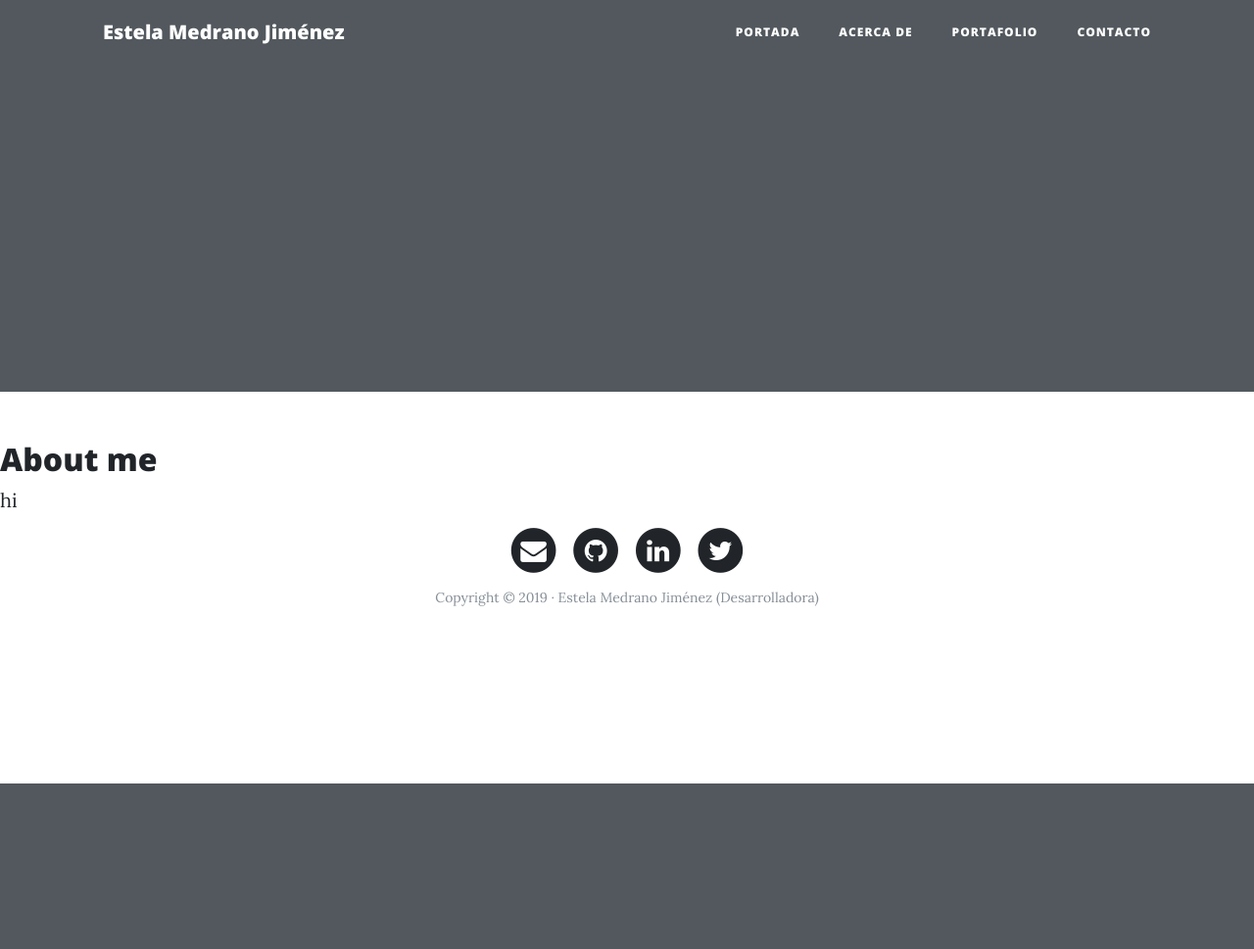
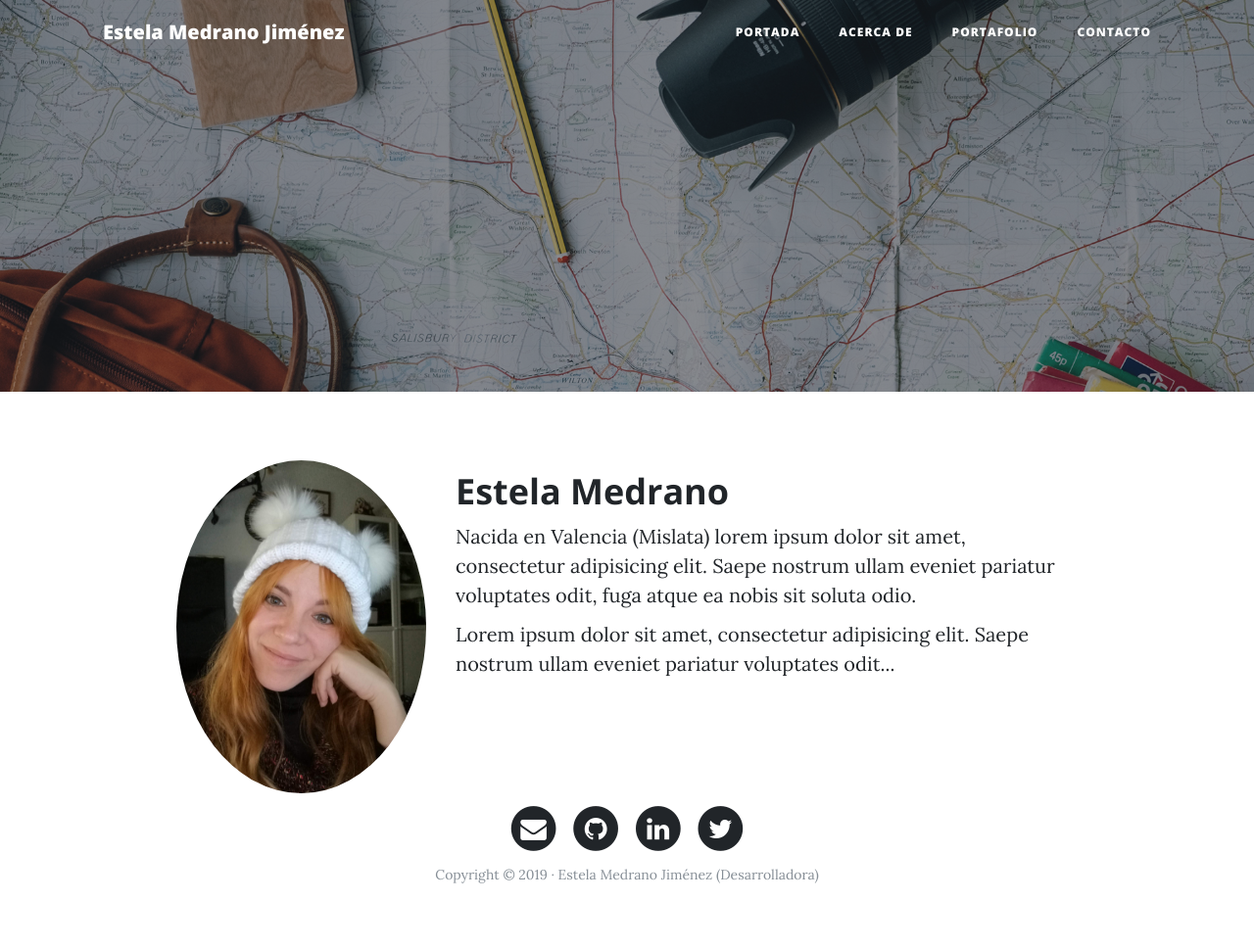
Before and after one commit to divae/web-personal-django, a Django app: page /about-me/ in a window 1280 px wide. Shown: the whole page at 98% size. Before the commit the page ends 800 px from the top, so only its background shows below. Run offline with Django 3.2, Linux system fonts and the light colour scheme; some libraries are stand-ins or nearby versions.

Commit message:
maquetada página about

```diff
--- a/app/core/templates/core/pages/about_me.html
+++ b/app/core/templates/core/pages/about_me.html
@@ -2,8 +2,23 @@
 
 {% block title %}Sobre mí{% endblock %}
 
+{% block background %}{% load static %}{% static 'core/img/about-bg.jpg' %}{% endblock %}
+
+{% include "core/header.html" %}
+
 {% block content %}
+    <!-- Contenido Principal -->
+    <div class="container">
+      <div class="row">
+        <div class="col-lg-3 col-md-4 offset-lg-1">
+          <img class="img-fluid avatar" src="{% load static %}{% static 'core/img/avatar_estela.jpg' %}" alt="">
+        </div>
+        <div class="col-lg-7 col-md-8">
+          <h2 class="section-heading">Estela Medrano</h2>
+          <p>Nacida en Valencia (Mislata) lorem ipsum dolor sit amet, consectetur adipisicing elit. Saepe nostrum ullam eveniet pariatur voluptates odit, fuga atque ea nobis sit soluta odio.</p>
+          <p>Lorem ipsum dolor sit amet, consectetur adipisicing elit. Saepe nostrum ullam eveniet pariatur voluptates odit...</p>
+        </div>
+      </div>
+    </div>
 
-<h2>About me</h2>
-hi
 {% endblock %}
```
Also changed, not shown: app/core/static/core/img/avatar_estela.jpg (added).
